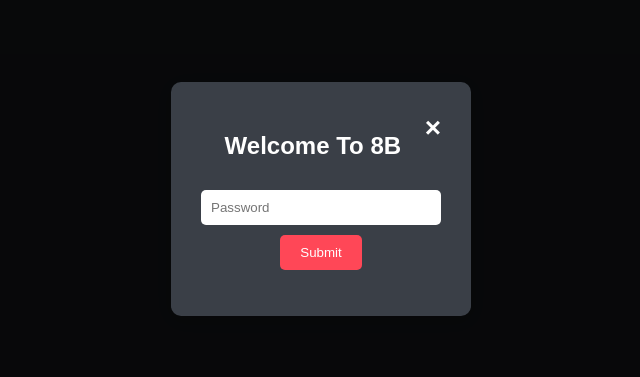
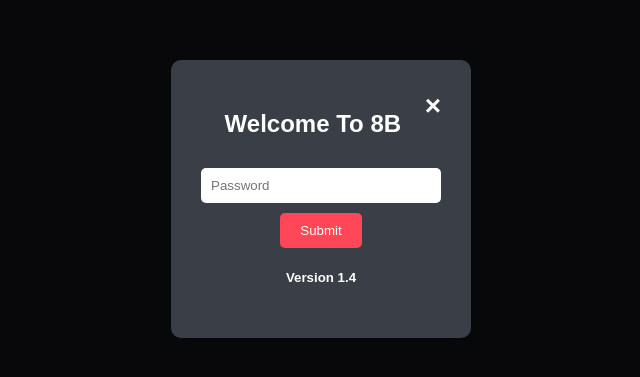
Before and after one commit to GradeEight/association, a website: page index.html in a window 1280 px wide. Shown: the part 201-578 px from the top of the page, without its empty margins (319-959 px from the left). Drawn offline with Linux system fonts and the light colour scheme.

Commit message:
Update index.html

```diff
--- a/index.html
+++ b/index.html
@@ -18,6 +18,7 @@
             <h2>Welcome To 8B</h2>
             <input type="password" id="password" placeholder="Password">
             <button onclick="checkPassword()">Submit</button>
+            <h5>Version 1.4</h5>
             <p id="error-message" class="error-message"></p>
         </div>
     </div>
```
